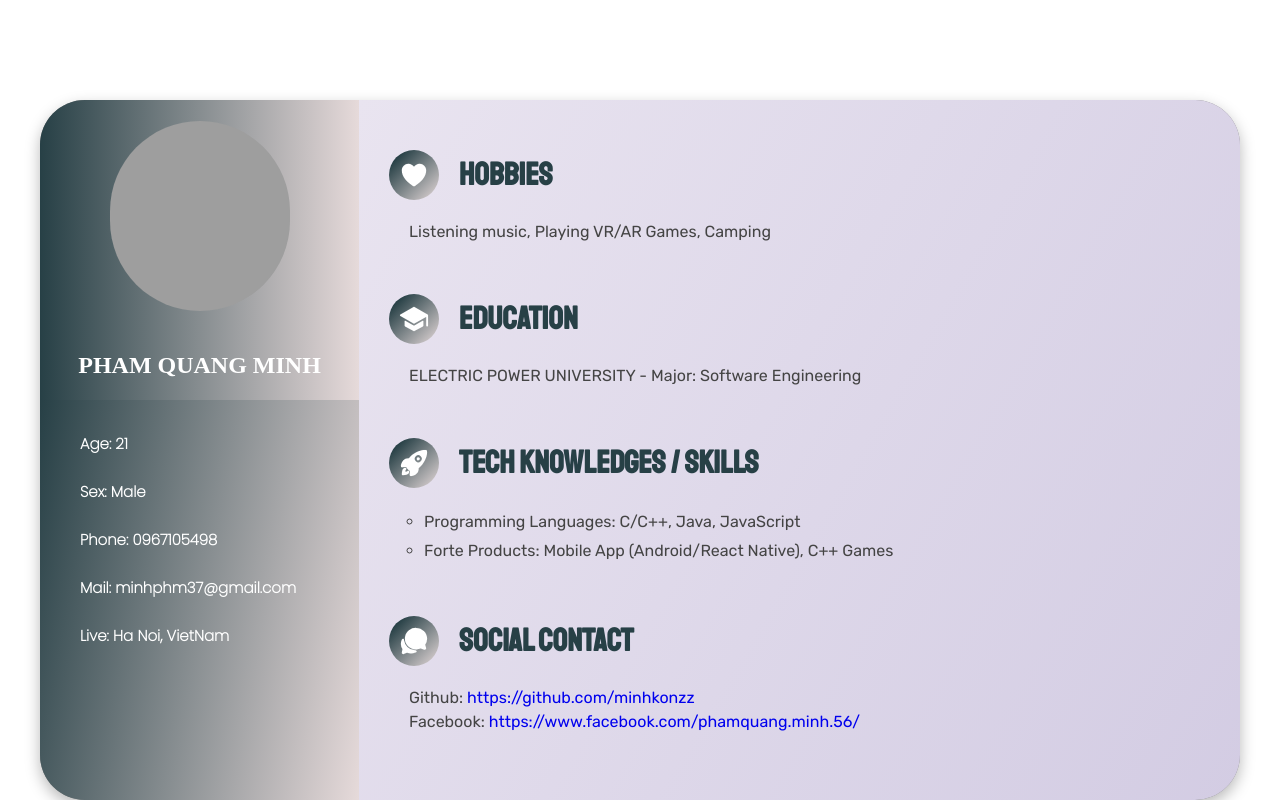
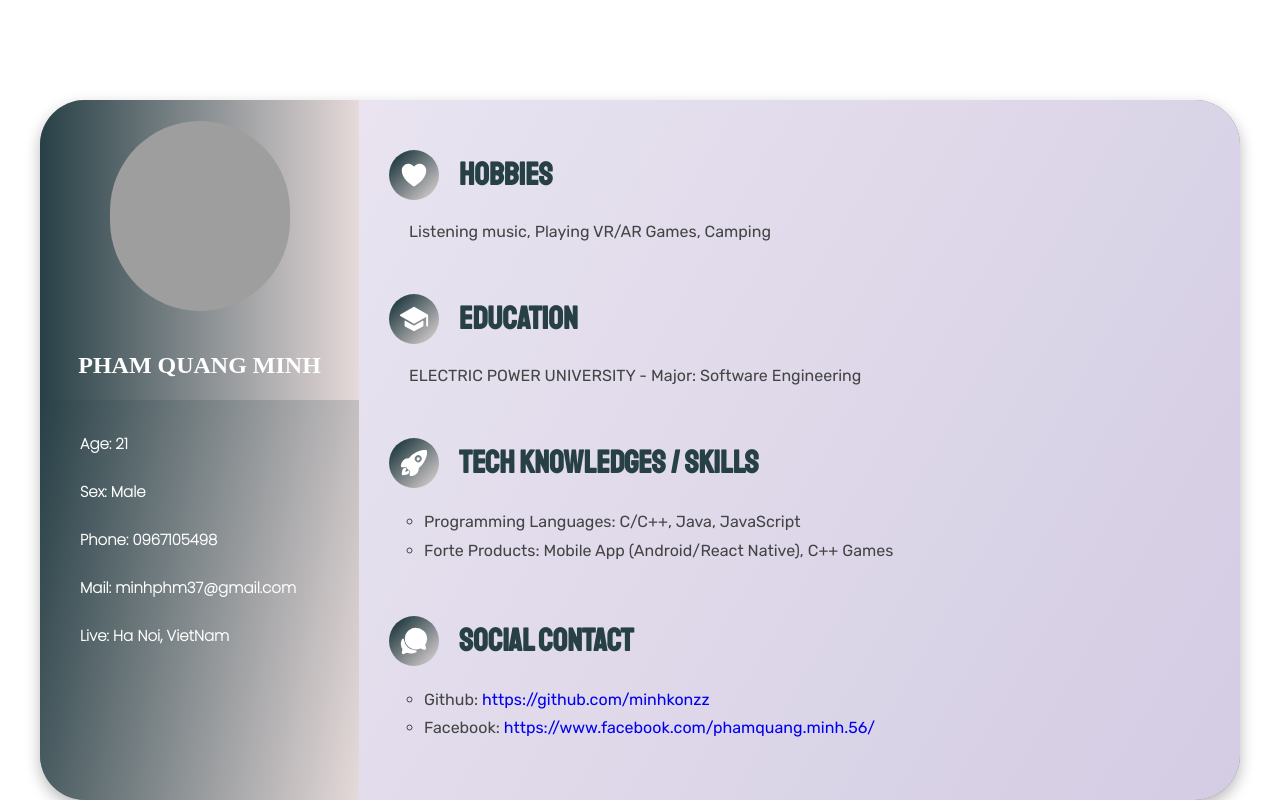
Before and after one commit to minhkonzz/HTMLBasic, a plain HTML site: page index.html in a window 1280 px wide. Drawn offline with nearby package versions, Linux system fonts and the light colour scheme; grey boxes are pictures that could not be loaded.

Commit message:
Update SOCIAL CONTACT part

```diff
--- a/index.html
+++ b/index.html
@@ -64,10 +64,16 @@
               <h1>SOCIAL CONTACT</h1>
             </div>
             <div class="detail-part-desc">
-              <span>Github:</span>
-              <a href="https://github.com/minhkonzz">https://github.com/minhkonzz</a><br>
-              <span>Facebook:</span>
-              <a href="https://www.facebook.com/phamquang.minh.56/">https://www.facebook.com/phamquang.minh.56/</a>
+              <ul>
+                <li>
+                  <span>Github:</span>
+                  <a href="https://github.com/minhkonzz">https://github.com/minhkonzz</a>
+                </li>
+                <li>
+                  <span>Facebook:</span>
+                  <a href="https://www.facebook.com/phamquang.minh.56/">https://www.facebook.com/phamquang.minh.56/</a>
+                </li>
+              </ul>
             </div>
           </li>
         </ul>
```
